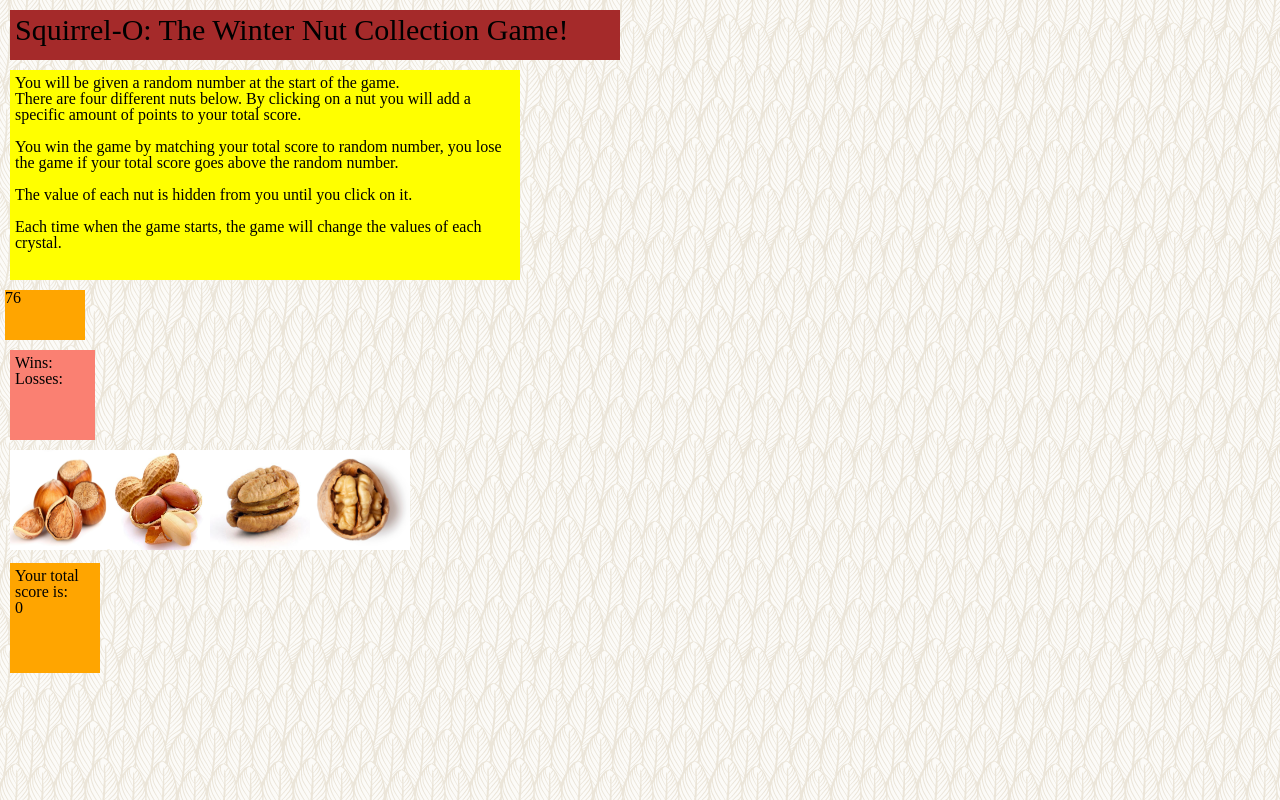
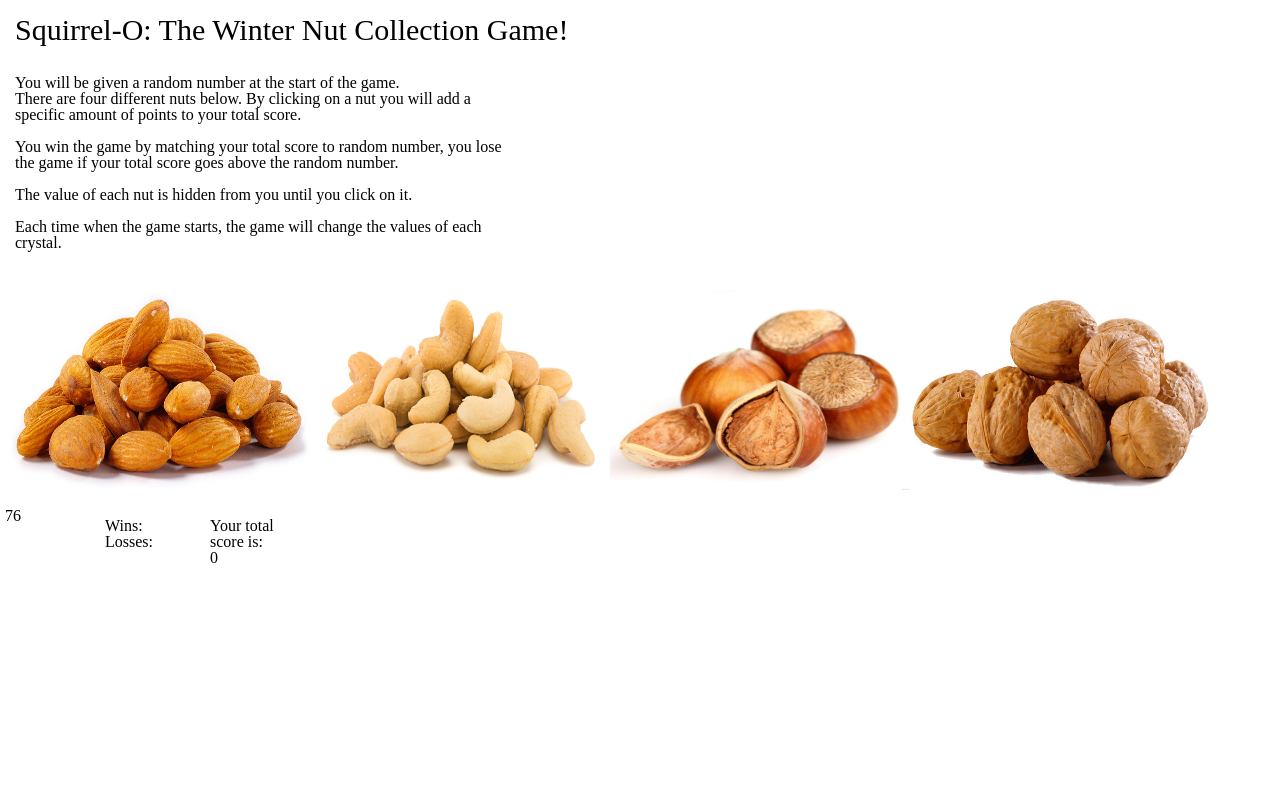
Before and after one commit to carly-rw/nut-collector-game, a PHP site: page / in a window 1280 px wide. Run offline with PHP 8.4, Linux system fonts and the light colour scheme.

Commit message:
Adding styling.

```diff
--- a/assets/css/style.css
+++ b/assets/css/style.css
@@ -1,34 +1,39 @@
 body {
-	background-image: url("../images/upfeathers.png");
+	background-color: white;
 }
 
 .title {
+	float: center;
 	width: 600px;
 	height: 40px;
 	font-size: 30px;
-	background-color: brown;
+	background-color: white;
 	margin: 10px;
 	padding: 5px;
+
 }
 
 .instructions {
+	float: center;
 	width: 500px;
 	height: 200px;
-	background-color: yellow;
+	background-color: white;
 	margin: 10px;
 	padding: 5px;
 }
 
 #randomNumber {
+	float: left;
 	width: 80px;
 	height: 50px;
-	background-color: orange;
+	background-color: white;
 	margin: 10px;
 	margin: 5px;
 }
 
 .totals {
-	background-color: salmon;
+	float: left;
+	background-color: white;
 	width: 75px;
 	height: 80px;
 	margin: 10px;
@@ -36,18 +41,20 @@ body {
 }
 
 .nutSack {
+	float: center;
 	margin:10px;
 }
 
 img {
-	width: 100px;
-	height: 100px;
+	width: 300px;
+	height: 200px;
 }
 
 .score {
+	float: left;
 	width: 80px;
 	height: 100px;
-	background-color: orange;
+	background-color: white;
 	margin:10px;
 	padding: 5px;
 }
--- a/assets/javascript/game.js
+++ b/assets/javascript/game.js
@@ -3,7 +3,7 @@ $("document").ready(function(){
 
 	var wins = 0;
 	var losses = 0;
-	var nutArray = ["assets/images/hazelnut.jpg", "assets/images/peanuts.jpg", "assets/images/pecan.jpg", "assets/images/walnut.jpg"];
+	var nutArray = ["assets/images/almonds.jpg", "assets/images/cashews.jpg", "assets/images/hazelnut.jpg", "assets/images/walnuts.jpg"];
 	var userScore;
 	var randomNumber;
 
--- a/index.html
+++ b/index.html
@@ -5,6 +5,7 @@
 	<link rel="stylesheet" type="text/css" href="assets/css/reset.css">
 	<link rel="stylesheet" type="text/css" href="assets/css/style.css">
 	<script src="https://code.jquery.com/jquery-2.2.3.js" integrity="sha256-laXWtGydpwqJ8JA+X9x2miwmaiKhn8tVmOVEigRNtP4=" crossorigin="anonymous"></script>
+	<link href="https://fonts.googleapis.com/css?family=Source+Sans+Pro" rel="stylesheet">
 
 </head>
 <body>
@@ -20,19 +21,19 @@
 		<p>Each time when the game starts, the game will change the values of each crystal.</p>
 	</div>
 
+	<div class="nutSack">
+		<!-- <img class="nut" src="assets/images/hazelnut.jpg" alt="Hazelnut">
+		<img class="nut" src="assets/images/peanuts.jpg" alt="Peanuts">
+		<img class="nut" src="assets/images/pecan.jpg" alt="Pecan">
+		<img class="nut" src="assets/images/walnut.jpg" alt="Walnut"> -->
+	</div>
+
 	<div id="randomNumber">
 	</div>
 
 	<div class="totals">
 		<p>Wins: <span class="wins"></span></p>
 		<p>Losses: <span class="losses"></span></p>
-	</div>
-
-	<div class="nutSack">
-		<!-- <img class="nut" src="assets/images/hazelnut.jpg" alt="Hazelnut">
-		<img class="nut" src="assets/images/peanuts.jpg" alt="Peanuts">
-		<img class="nut" src="assets/images/pecan.jpg" alt="Pecan">
-		<img class="nut" src="assets/images/walnut.jpg" alt="Walnut"> -->
 	</div>
 
 	<div class="score">
```
Also changed, not shown: assets/images/almonds.jpg (added), assets/images/cashews.jpg (added), assets/images/peanuts.jpg (deleted), assets/images/pecan.jpg (deleted), assets/images/walnut.jpg (deleted), assets/images/walnuts.jpg (added), 1 other file.
